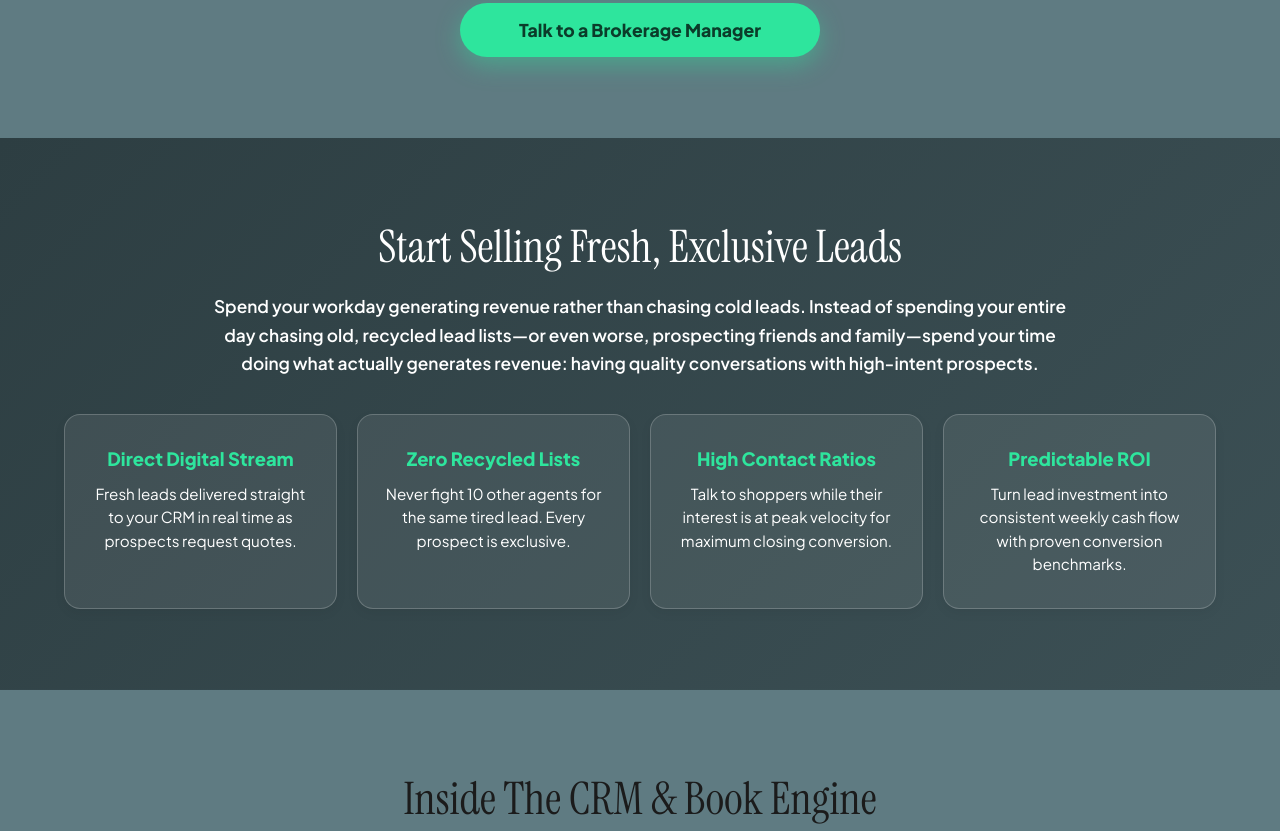
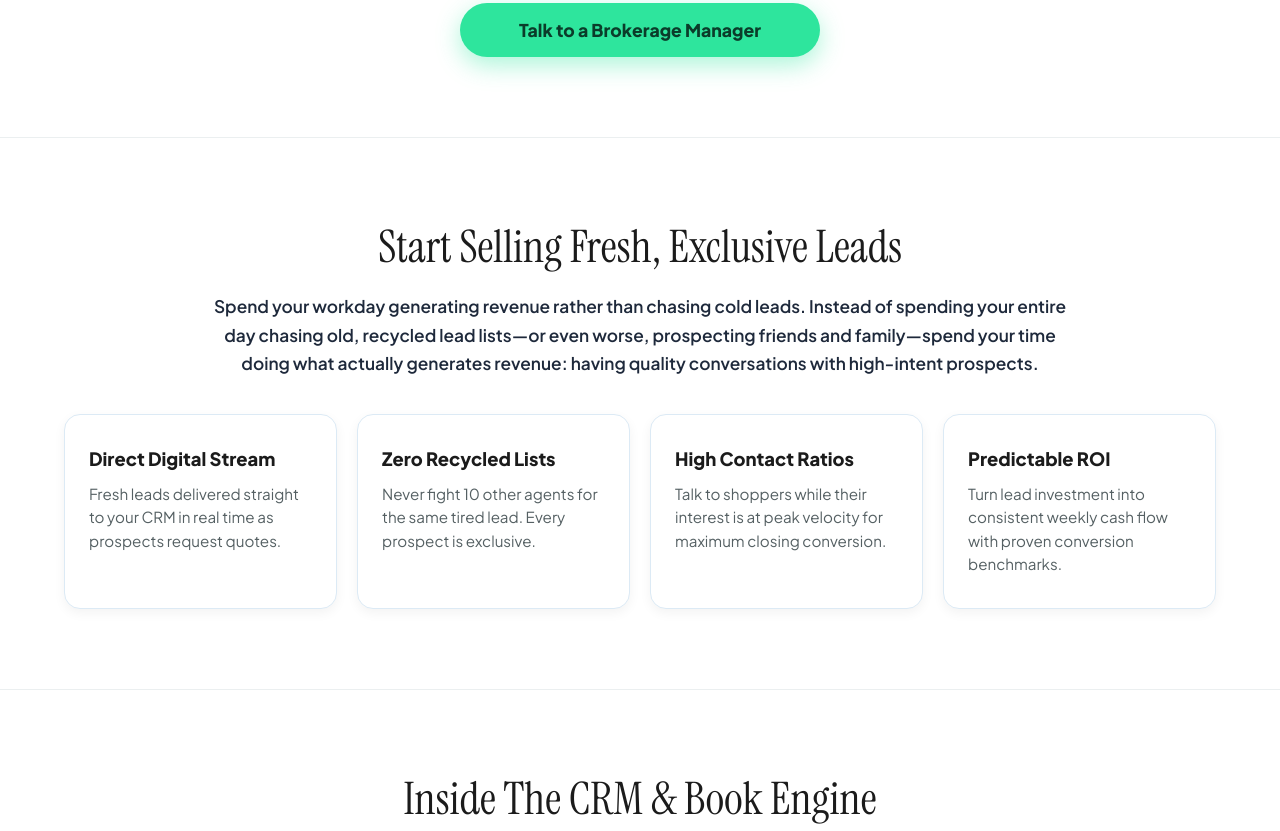
Before and after one commit to andresfonseca44/alpine-fairview-website, a website built with Vite: page careers.html in a window 1280 px wide. Shown: the part 1312-2143 px from the top of the page. Built offline with nearby package versions, Linux system fonts and the light colour scheme; a web font is replaced by a local one.

Commit message:
Careers page: set white background for Why Agents Choose, Fresh Leads, Inside The CRM & Book Engine, and Community sections

```diff
--- a/careers.html
+++ b/careers.html
@@ -93,6 +93,7 @@
 
     /* GENERAL SECTION CONTAINER & CARD STYLES */
     .careers-section {
+      background-color: var(--color-white);
       padding: 80px 0;
       border-bottom: 1px solid rgba(95, 123, 130, 0.12);
     }
@@ -566,30 +567,30 @@
       </div>
     </section>
 
-    <!-- SECTION 3: FRESH EXCLUSIVE LEADS ADVANTAGE (High Contrast White Text & Natural Flow) -->
-    <section class="careers-section" style="background: linear-gradient(135deg, #2D3E42 0%, #3C5055 100%); color: #FFFFFF;">
+    <!-- SECTION 3: FRESH EXCLUSIVE LEADS ADVANTAGE -->
+    <section class="careers-section">
       <div class="container text-center">
-        <h2 class="section-title font-serif" style="color: #FFFFFF !important;">Start Selling Fresh, Exclusive Leads</h2>
-        <p class="section-subtitle" style="color: #FFFFFF !important; max-width: 880px; margin: 16px auto 36px auto; font-size: 1.15rem; line-height: 1.65; font-weight: 500;">
+        <h2 class="section-title font-serif">Start Selling Fresh, Exclusive Leads</h2>
+        <p class="section-subtitle" style="max-width: 880px; margin: 16px auto 36px auto; font-size: 1.08rem; line-height: 1.65;">
           Spend your workday generating revenue rather than chasing cold leads. Instead of spending your entire day chasing old, recycled lead lists—or even worse, prospecting friends and family—spend your time doing what actually generates revenue: having quality conversations with high-intent prospects.
         </p>
 
         <div class="grid-4" style="margin-top: 36px;">
-          <div class="feature-box text-center" style="background-color: rgba(255, 255, 255, 0.08); border: 1px solid rgba(255, 255, 255, 0.2); color: #FFFFFF;">
-            <h4 class="feature-box-title" style="color: var(--color-mint-green) !important;">Direct Digital Stream</h4>
-            <p class="feature-box-desc" style="color: #FFFFFF !important;">Fresh leads delivered straight to your CRM in real time as prospects request quotes.</p>
+          <div class="feature-box text-left">
+            <h4 class="feature-box-title">Direct Digital Stream</h4>
+            <p class="feature-box-desc">Fresh leads delivered straight to your CRM in real time as prospects request quotes.</p>
           </div>
-          <div class="feature-box text-center" style="background-color: rgba(255, 255, 255, 0.08); border: 1px solid rgba(255, 255, 255, 0.2); color: #FFFFFF;">
-            <h4 class="feature-box-title" style="color: var(--color-mint-green) !important;">Zero Recycled Lists</h4>
-            <p class="feature-box-desc" style="color: #FFFFFF !important;">Never fight 10 other agents for the same tired lead. Every prospect is exclusive.</p>
+          <div class="feature-box text-left">
+            <h4 class="feature-box-title">Zero Recycled Lists</h4>
+            <p class="feature-box-desc">Never fight 10 other agents for the same tired lead. Every prospect is exclusive.</p>
           </div>
-          <div class="feature-box text-center" style="background-color: rgba(255, 255, 255, 0.08); border: 1px solid rgba(255, 255, 255, 0.2); color: #FFFFFF;">
-            <h4 class="feature-box-title" style="color: var(--color-mint-green) !important;">High Contact Ratios</h4>
-            <p class="feature-box-desc" style="color: #FFFFFF !important;">Talk to shoppers while their interest is at peak velocity for maximum closing conversion.</p>
+          <div class="feature-box text-left">
+            <h4 class="feature-box-title">High Contact Ratios</h4>
+            <p class="feature-box-desc">Talk to shoppers while their interest is at peak velocity for maximum closing conversion.</p>
           </div>
-          <div class="feature-box text-center" style="background-color: rgba(255, 255, 255, 0.08); border: 1px solid rgba(255, 255, 255, 0.2); color: #FFFFFF;">
-            <h4 class="feature-box-title" style="color: var(--color-mint-green) !important;">Predictable ROI</h4>
-            <p class="feature-box-desc" style="color: #FFFFFF !important;">Turn lead investment into consistent weekly cash flow with proven conversion benchmarks.</p>
+          <div class="feature-box text-left">
+            <h4 class="feature-box-title">Predictable ROI</h4>
+            <p class="feature-box-desc">Turn lead investment into consistent weekly cash flow with proven conversion benchmarks.</p>
           </div>
         </div>
       </div>
```
